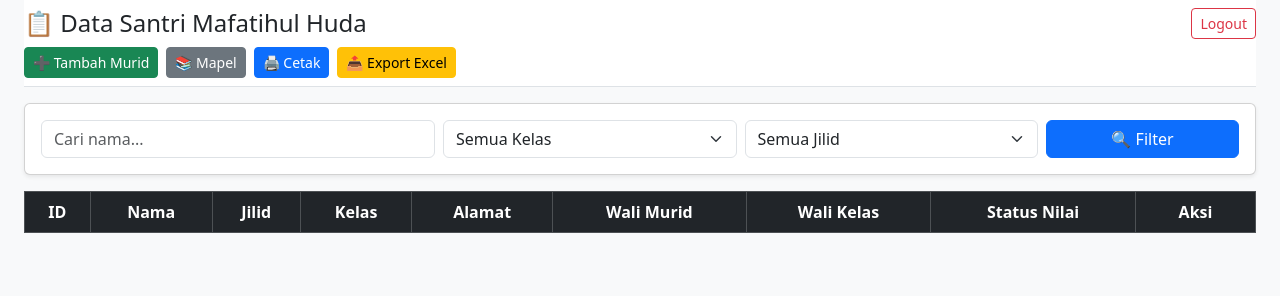
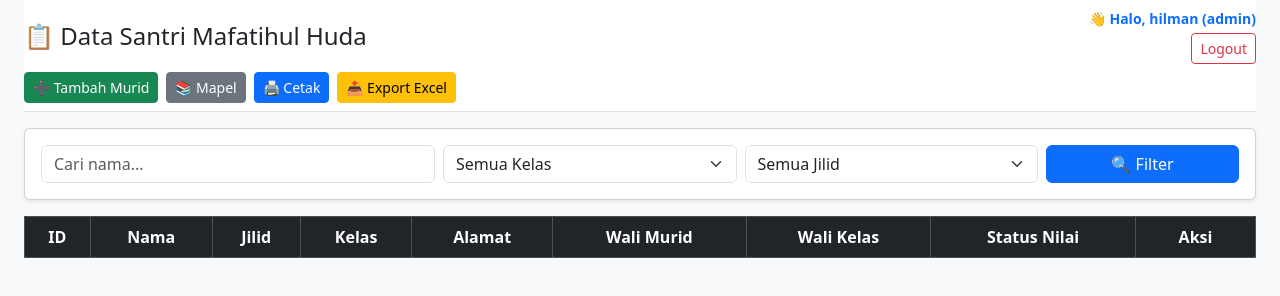
Before and after one commit to ulumuddin87/madin, a plain HTML site: page index.html in a window 1280 px wide. Drawn offline with nearby package versions, Linux system fonts and the light colour scheme; a script that the page names is missing.

Commit message:
halo admin

```diff
--- a/index.html
+++ b/index.html
@@ -26,10 +26,13 @@
   <div class="d-flex justify-content-between align-items-center py-2">
     <h4 class="mb-0">📋 Data Santri Mafatihul Huda</h4>
 
-    <div class="d-flex align-items-center gap-2">
-      <span id="userInfo" class="fw-semibold text-primary"></span>
-      <button id="logoutBtn" class="btn btn-outline-danger btn-sm">
-        Logout
+
+    <div class="d-flex flex-column align-items-end">
+      <span id="userInfo" class="fw-semibold text-primary small">
+      👋 Halo, hilman (admin)
+      </span>
+      <button id="logoutBtn" class="btn btn-outline-danger btn-sm mt-1">
+      Logout
       </button>
     </div>
   </div>
```
